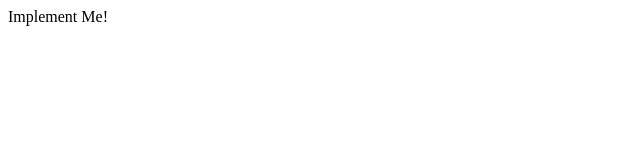
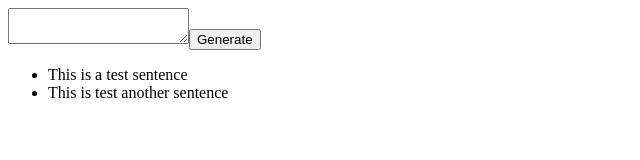
Before and after one commit to petermlm/MarkovWebApp, a React app: page / in a window 1280 px wide. Shown: the whole page, without its empty margins (0-640 px from the left). Built offline with nearby package versions, Linux system fonts and the light colour scheme.

Commit message:
Adds first components

```diff
--- a/public/index.html
+++ b/public/index.html
@@ -1,10 +1,10 @@
 <!DOCTYPE html>
 <html>
 <head>
-    <title>Markov Random Text Geenrator</title>
+    <title>Markov Random Text Generator</title>
 </head>
 <body>
     <div id="main"></div>
-    <script type="text/javascript" src="bundle.js"></script>
+    <script type="text/javascript" src="public/bundle.js"></script>
 </body>
 </html>
--- a/public/main.js
+++ b/public/main.js
@@ -8,8 +8,26 @@ export default class Main extends React.Component {
 
         this.state = {
             text: "",
-            generated_sentences: []
+            generated_sentences: [
+                "This is a test sentence",
+                "This is test another sentence"
+            ]
         };
+
+        this.handleChange = this.handleChange.bind(this);
+        this.handleSubmit = this.handleSubmit.bind(this);
+    }
+
+    handleChange(event) {
+        this.setState({
+            text: event.target.value
+        });
+    }
+
+    handleSubmit(event) {
+        console.log("Submitted");
+        console.log(this.state);
+        event.preventDefault();
     }
 
     componentDidMount() {
@@ -17,9 +35,22 @@ export default class Main extends React.Component {
     }
 
     render() {
+        var gs_list = this.state.generated_sentences.map((sentence, ind) =>
+            <li key={ind}>{sentence}</li>
+        );
+
         return (
             <div>
-                Implement Me!
+            <form onSubmit={this.handleSubmit}>
+                <textarea
+                    value={this.state.text}
+                    onChange={this.handleChange}
+                />
+                <input type="submit" value="Generate" />
+            </form>
+            <div>
+            </div>
+                <ul>{gs_list}</ul>
             </div>
         );
     }
```
